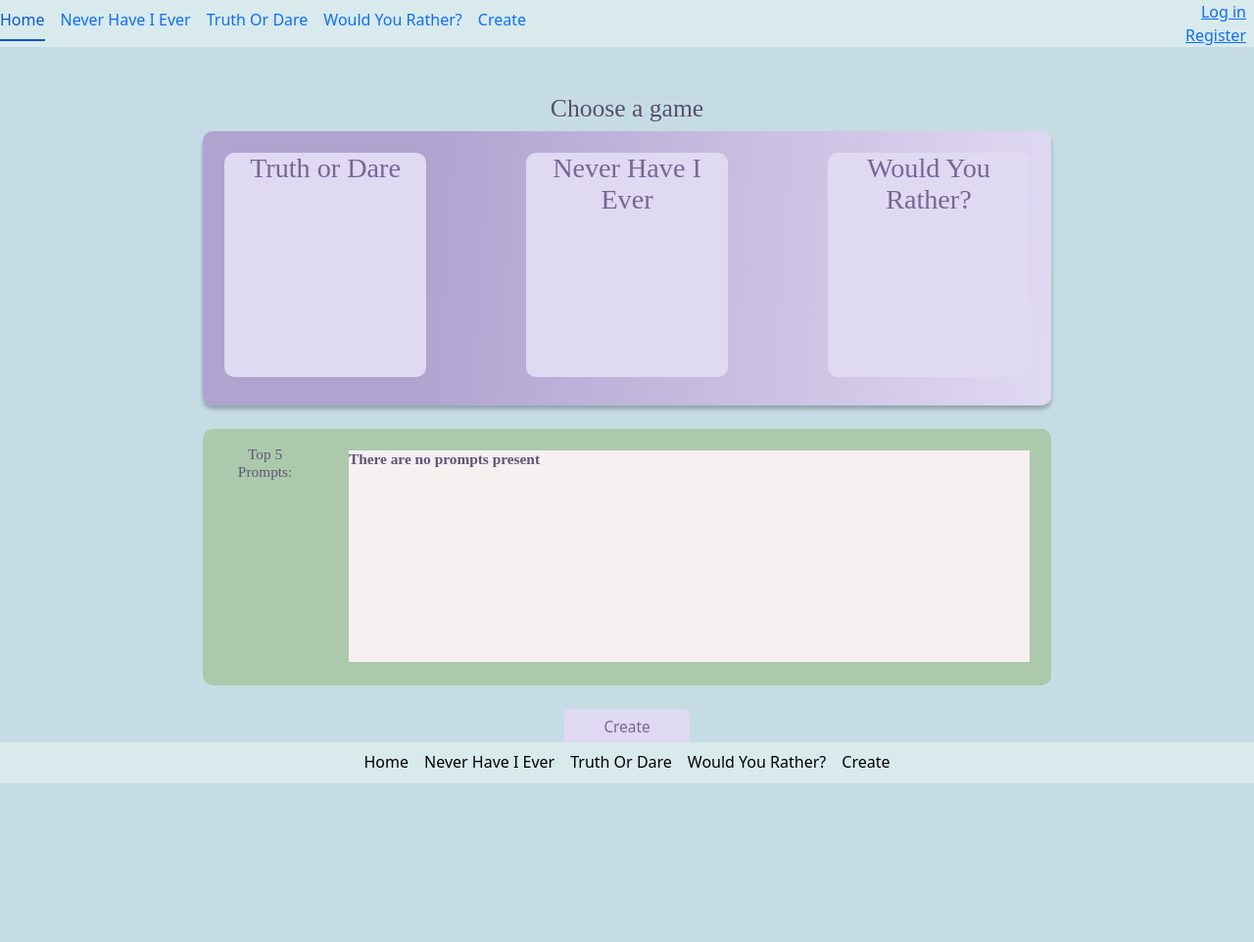
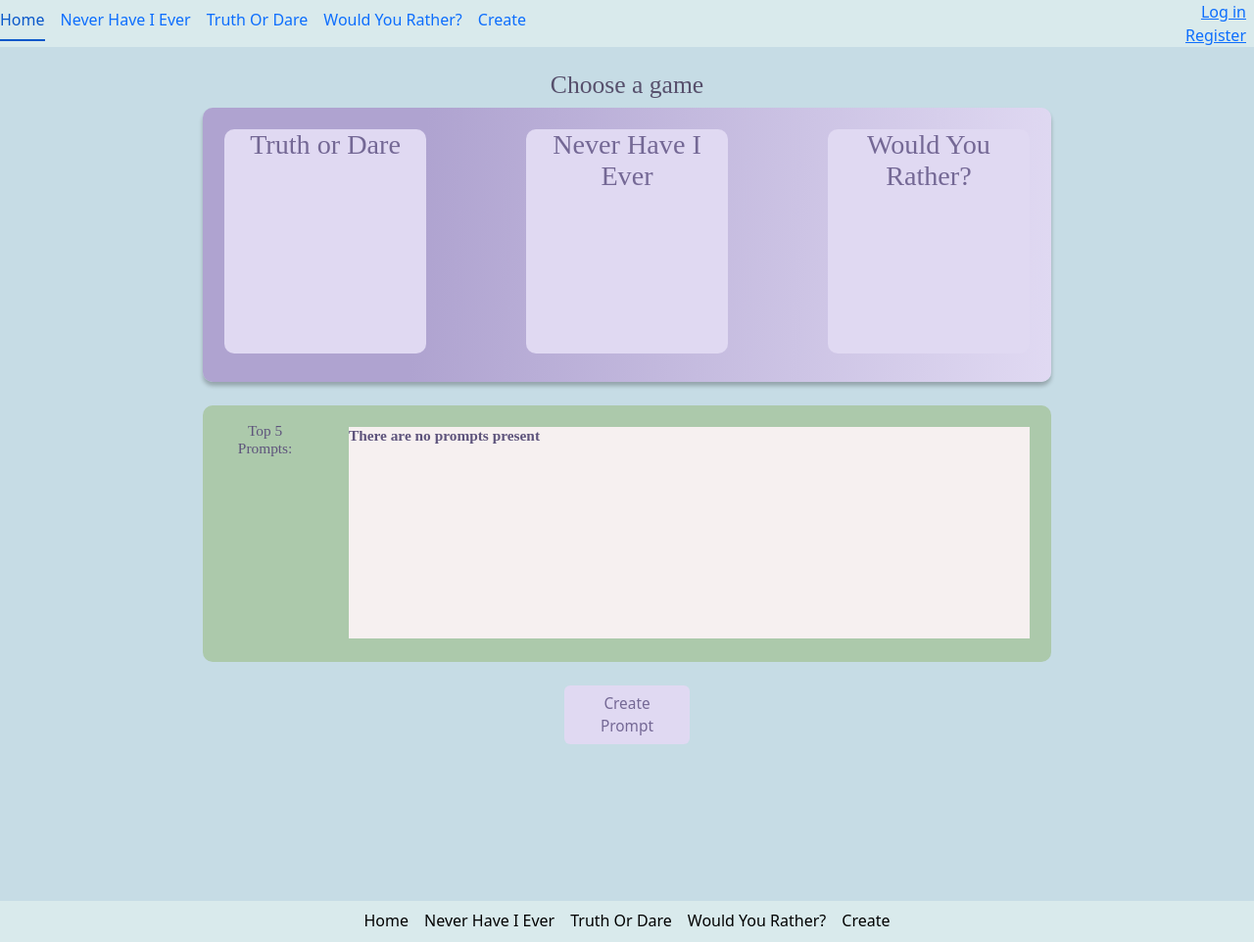
Before and after one commit to mc3071258/verve, a Django app: page / in a window 1280 px wide. Shown: the whole page at 98% size. Before the commit the page ends 800 px from the top, so only its background shows below. Run offline with Django 5.2, Linux system fonts and the light colour scheme; data that the repository does not hold is empty.

Commit message:
Hide scroll bar

```diff
--- a/core/static/baseStyle.css
+++ b/core/static/baseStyle.css
@@ -1,12 +1,25 @@
-body{
+body {
     display: flex;
     flex-direction: column;
     width: 100vw;
-    height: 100vh;
+    min-height: 100vh;
     margin: 0;
     background-color: #C6DCE5;
-    padding-top: 3vh;
-    padding-bottom: 3vh;
+    overflow-x: hidden;
+    scrollbar-width: none;
+}
+
+body::-webkit-scrollbar {
+    display: none;
+}
+
+html {
+    scrollbar-width: none;
+    overflow-y: scroll;
+}
+
+html::-webkit-scrollbar {
+    display: none;
 }
 
 header{
@@ -27,13 +40,11 @@ header{
     margin-left: 10px;
 }
 
-.footer{
-  position: fixed;
-  left: 0;
-  bottom: 0;
-  width: 100%;
-  background-color: #D9EAEC;
-  text-align: center;
+.footer {
+    width: 100%;
+    background-color: #D9EAEC;
+    text-align: center;
+    margin-top: auto;
 }
 
 .footer-items{
```
